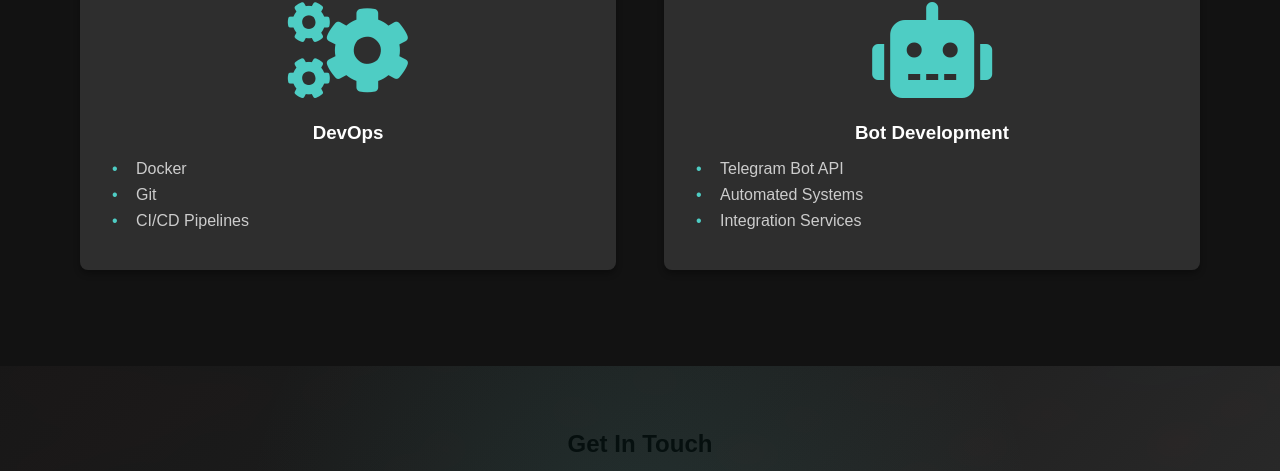
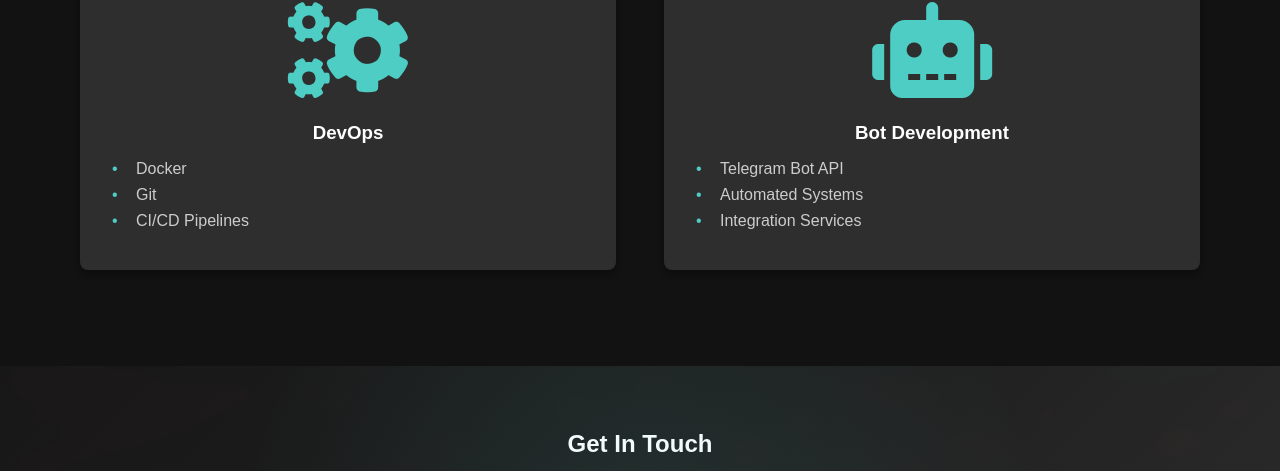
Before and after one commit to HusniyorAzimboyev/static_blog_site, a plain HTML site: page index.html in a window 1280 px wide. Shown: the part 1913-2384 px from the top of the page. Drawn offline with Linux system fonts and the light colour scheme.

Commit message:
modified

```diff
--- a/index.html
+++ b/index.html
@@ -112,7 +112,7 @@
 
 
     <section id="contact" class="contact-section">
-        <h2 class="section-title">Get In Touch</h2>
+        <h2 class="section-title" style="color: white;">Get In Touch</h2>
         <div class="contact-container">
             <div class="contact-text">
                 <p>Feel free to reach out through any of these platforms:</p>
```
